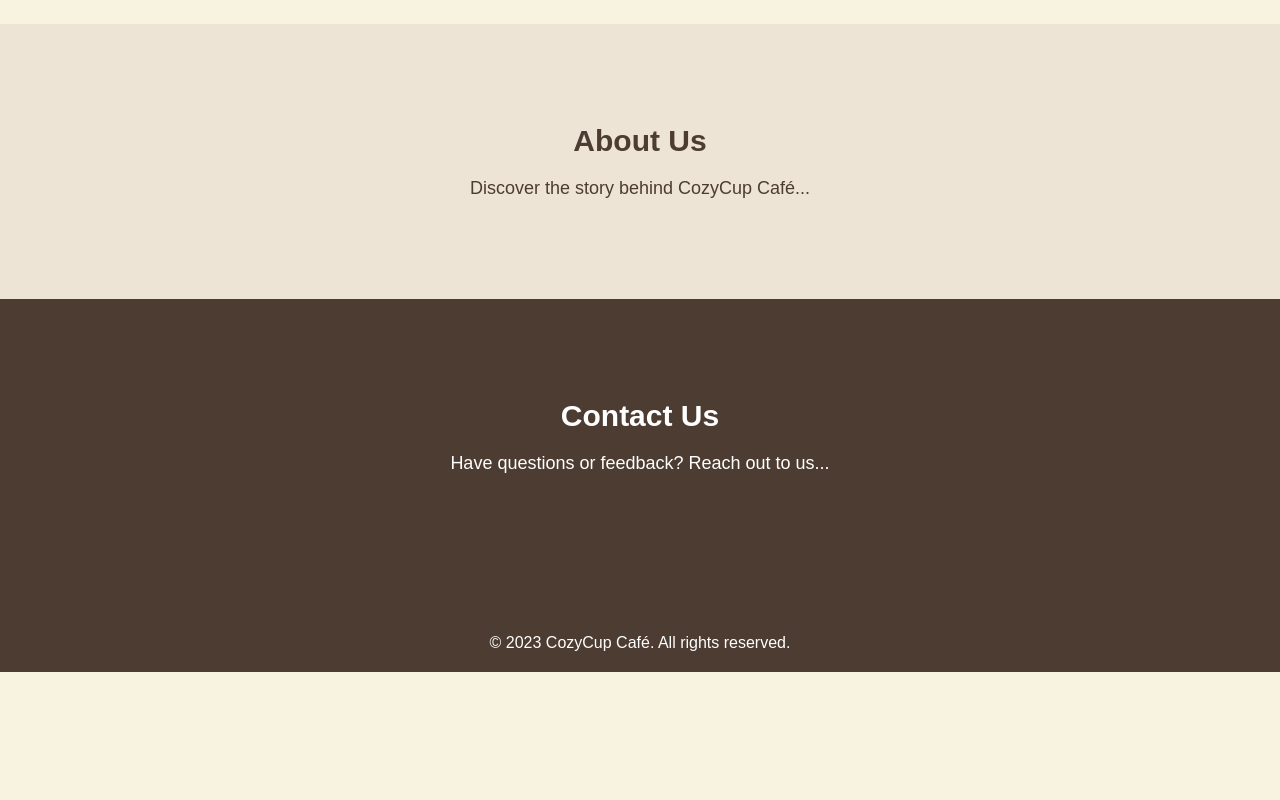
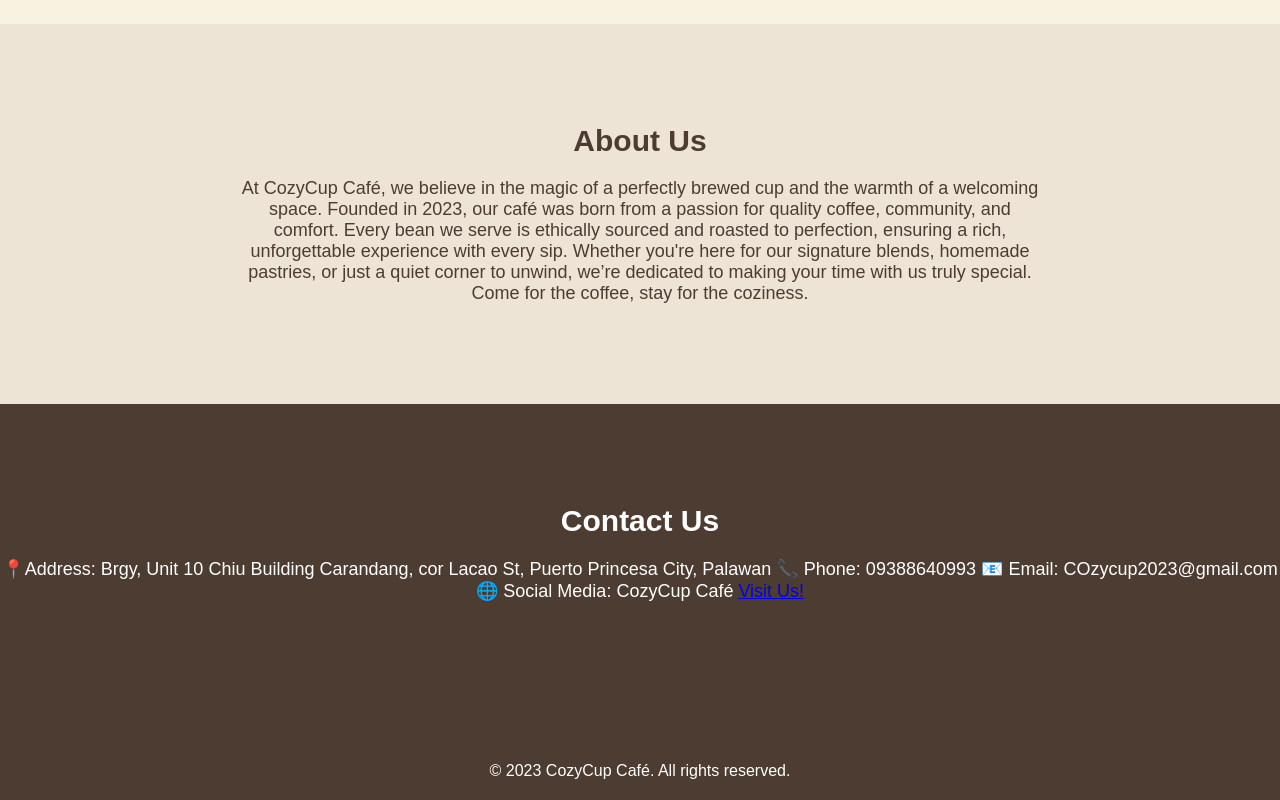
Before and after one commit to darcykekw/darcykekw-johnpaulmacanas, a plain HTML site: page index.html in a window 1280 px wide. Shown: the part 855-1655 px from the top of the page. Before the commit the page ends 1527 px from the top, so only its background shows below. Drawn offline with Linux system fonts and the light colour scheme.

Commit message:
CozyCup About me and Contact update

```diff
--- a/index.html
+++ b/index.html
@@ -34,12 +34,21 @@
 
     <section id="about" class="about">
         <h2>About Us</h2>
-        <p>Discover the story behind CozyCup Café...</p>
+        <p>At CozyCup Café, we believe in the magic of a perfectly brewed cup and the warmth of a welcoming space.
+            Founded in 2023, our café was born from a passion for quality coffee, community, and comfort.
+            Every bean we serve is ethically sourced and roasted to perfection, ensuring a rich, unforgettable experience with every sip.
+            Whether you're here for our signature blends, homemade pastries, or just a quiet corner to unwind, we’re dedicated to making your time with us truly special.
+            Come for the coffee, stay for the coziness.
+
+</p>
     </section>
 
     <section id="contact" class="contact">
         <h2>Contact Us</h2>
-        <p>Have questions or feedback? Reach out to us...</p>
+        <p> 📍Address: Brgy, Unit 10 Chiu Building Carandang, cor Lacao St, Puerto Princesa City, Palawan
+            📞 Phone: 09388640993
+            📧 Email: COzycup2023@gmail.com
+            🌐 Social Media: CozyCup Café <a href="https://www.facebook.com/unclebrewprimepuertoprincesa/">Visit Us!</a></p>
     </section>
 
     <footer>
```
